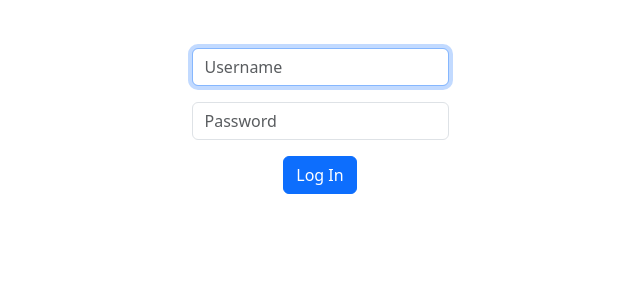
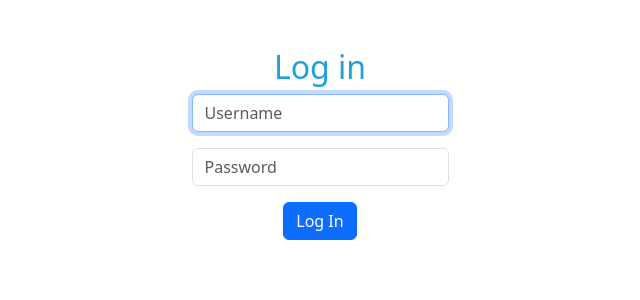
Before and after one commit to Vizard16/CS50-Final-project, a Flask app: page /login in a window 1280 px wide. Shown: the part 102-402 px from the top of the page, without its empty margins (320-960 px from the left). Run offline with Flask 3, Linux system fonts and the light colour scheme; some libraries are stand-ins or nearby versions.

Commit message:
Added a tittle of login

```diff
--- a/templates/login.html
+++ b/templates/login.html
@@ -5,6 +5,8 @@
 {% endblock %}
 
 {% block main %}
+
+    <h2 style="color:#20A0D8 "> Log in</h2>
         <form action="/login" method="post">
             <div class="mb-3">
                 <input autocomplete="off" autofocus class="form-control mx-auto w-auto" name="username" placeholder="Username" type="text">
```
Lines whose indentation alone changed are shown as unchanged.
